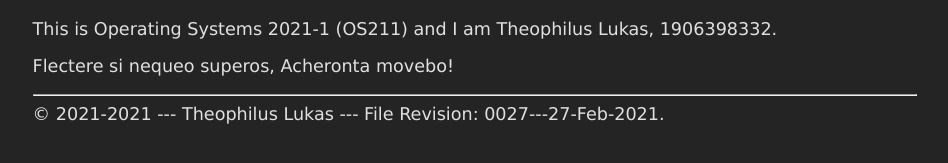
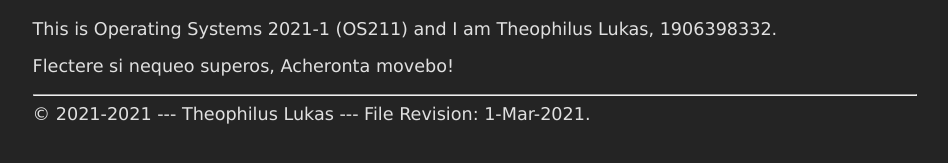
Before and after one commit to Theophilus-Lukas/os211, a Jekyll site: the page built from index.md, in a window 1280 px wide. Shown: the part 241-404 px from the top of the page, without its empty margins (165-1113 px from the left). Built offline with Jekyll 4.4.1, drawn with Linux system fonts in a browser that asks for light colours.

Commit message:
changed version

```diff
--- a/_config.yml
+++ b/_config.yml
@@ -1,9 +1,7 @@
 title:       "Operating Systems 2021-1 (OS211)"
-version:     "0027---27-Feb-2021"
+version:     "1-Mar-2021"
 copyright:   "2021-2021"
 description: >-
-  This Is How Me Do It!
-  This Is How Me Do It!
 # baseurl: "" # e.g. /blog
 # url: ""     # e.g. http://example.com
 author:           "Theophilus Lukas"
```
